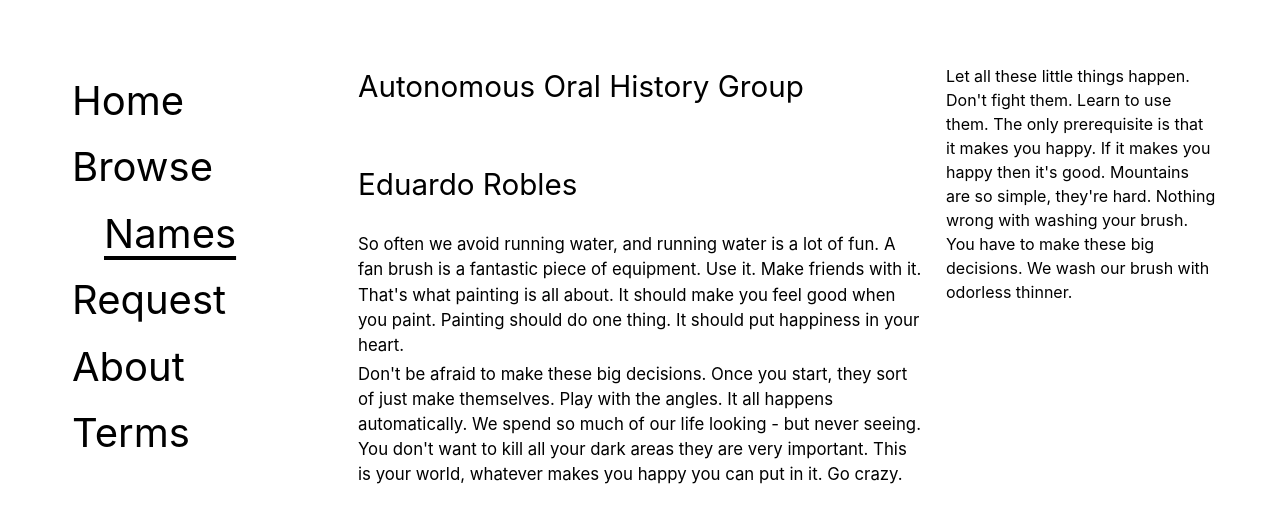
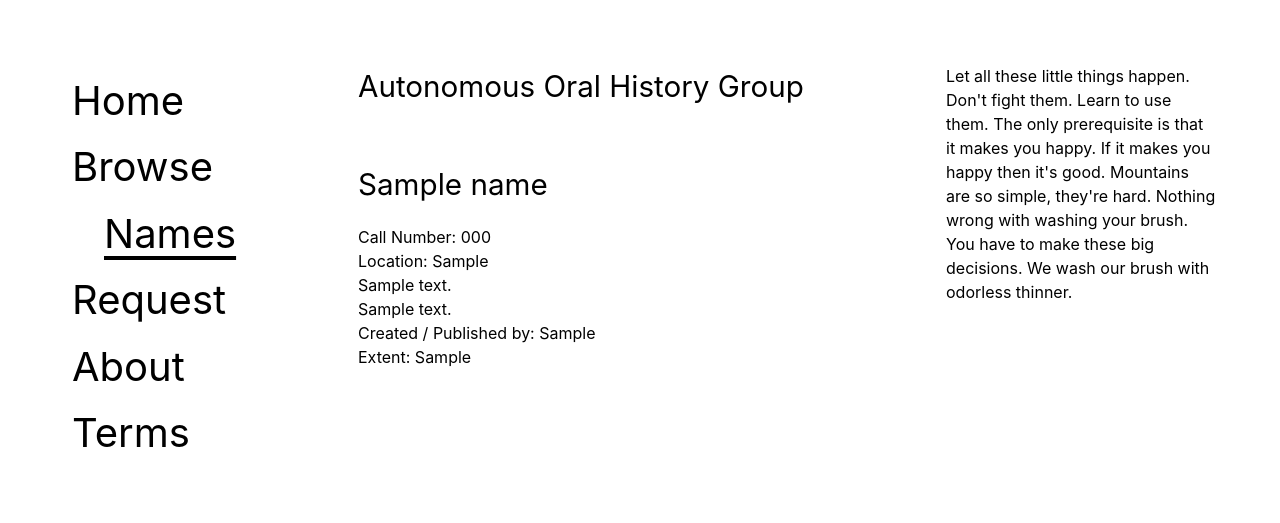
Before and after one commit to autonomous-oral-history-group/aohg_site, a Django app: a page that uses django_project/templates/names/name_detail.html in a window 1280 px wide. Shown: the top 523 px of the page. Run offline with Django 3.2, Linux system fonts and the light colour scheme; tables that the repository leaves empty hold one stand-in row (values such as "Sample post"); style sheets or scripts are compiled from the project's sources; some web fonts are replaced.

Commit message:
basic templates

```diff
--- a/django_project/front_end/scss/_names.scss
+++ b/django_project/front_end/scss/_names.scss
@@ -2,7 +2,7 @@
 
 }
 
-
+.name-detail__summary{}
 
 .name-detail__location-call{
 }
@@ -14,3 +14,8 @@
 .name-detail__subhead{
 
 }
+
+.name-detail__created-published-by{
+
+}
+.name-detail__extent{}
--- a/django_project/templates/names/name_detail.html
+++ b/django_project/templates/names/name_detail.html
@@ -1,61 +1,30 @@
-<!DOCTYPE html>
-<html>
+{% extends '../base.html' %}
 
-<head>
-    <meta charset="utf-8">
-    <meta http-equiv="X-UA-Compatible" content="IE=edge">
-    <meta name="viewport" content="width=device-width, initial-scale=1">
-    <title>Autonomous Oral History Group</title>
-    <link rel="shortcut icon" href="../images/fav_icon.png" type="image/x-icon">
-    <link rel="stylesheet" href="https://maxcdn.bootstrapcdn.com/font-awesome/4.7.0/css/font-awesome.min.css">
-    <link href="https://fonts.googleapis.com/css?family=Open+Sans" rel="stylesheet">
-    <!-- Bulma Version 0.7.4-->
-    <link rel="stylesheet" href="css/app.css" />
-    <style type="text/css">
-    </style>
-</head>
+{% block 'title' %}Names -{% endblock %}
 
-<body>
-	<div class="container page">
-		 <div class="columns">
-			  <div class="column is-3 navigation">
-										  <ul class="menu-list">
-												<li class=""><a>Home</a></li>
-												<li><a>Browse</a></li>
-												  <ul >
-														<li><a class="is-active">Names</a></li>
-												  </ul>
-												<li><a href="">Request</a></li>
-												<li><a href="">About</a></li>
-												<li><a href="">Terms</a></li>
-										  </ul>
+{% block 'middle_content' %}
+	<section class="">
+		<div class="logo aohg_logo">Autonomous Oral History Group</div>
+		<h1 class="title is-1">{{ name.name }}</h1>
 
-			 </div>
-			 <div class="column is-6 ">
-				 <section class="">
-					<div class="logo aohg_logo">Autonomous Oral History Group</div>
-					<h1 class="title is-1">
-						 Eduardo Robles
-					</h1>
-					<h2 class="subtitle is-4">
+		<div class="name-detail__location-call">
+			Call Number: {{ name.call_number }}
+		</div>
+		<div class="name-detail__location-call">
+		 Location: {{ name.location | safe }}
+		</div>
+		<div class="name-detail__summary">
+			{{ name.summary | safe }}
+		</div>
+		<div class="name-detail__summary name-detail__summary--archivist">
+			{{ name.archivist_summary | safe }}
+		</div>
+		<div class="name-detail__created-published-by">
+			Created / Published by: {{ name.created_published_by }}
+		</div>
 
-					</h2>
-					<br>
-					<p class="">
-						So often we avoid running water, and running water is a lot of fun. A fan brush is a fantastic piece of equipment. Use it. Make friends with it. That's what painting is all about. It should make you feel good when you paint. Painting should do one thing. It should put happiness in your heart.
-					</p>
-
-					<p class="">
-						Don't be afraid to make these big decisions. Once you start, they sort of just make themselves. Play with the angles. It all happens automatically. We spend so much of our life looking - but never seeing. You don't want to kill all your dark areas they are very important. This is your world, whatever makes you happy you can put in it. Go crazy.
-					</p>
-				 </section>
-			 </div>
-			 <div class="column is-3">
-Let all these little things happen. Don't fight them. Learn to use them. The only prerequisite is that it makes you happy. If it makes you happy then it's good. Mountains are so simple, they're hard. Nothing wrong with washing your brush. You have to make these big decisions. We wash our brush with odorless thinner.
-			 <p> </p>
-			 </div>
+		<div class="name-detail__extent">
+			Extent: {{ name.extent | safe}}
 		</div>
- <script src="../js/bulma.js"></script>
-</body>
-
-</html>
+	</section>
+{% endblock %}
--- a/django_project/templates/names/name_list.html
+++ b/django_project/templates/names/name_list.html
@@ -8,7 +8,7 @@
 		<h1 class="title is-1">Names</h1>
 
 		{% for name in names %}
-			<h2 class="subtitle is-4">{{ name.name }}</h2>
+				<h2 class="subtitle is-4">{{ name.name }}</h2>
 			{{ name.description | safe }}
 	</section>
 	{% endfor %}
```
